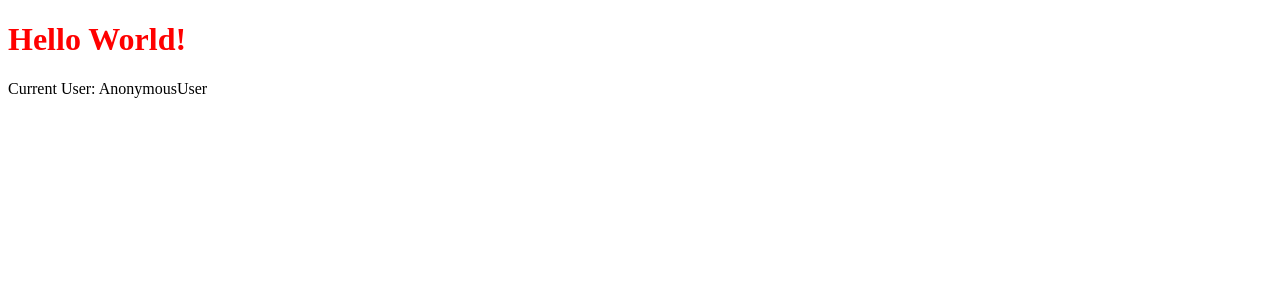
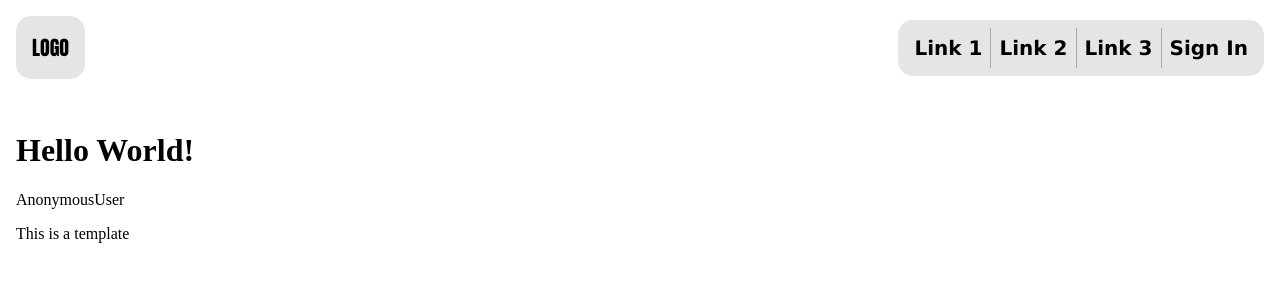
Before and after one commit to Nathan-Dachille/CP3407-Group-Project, a Django app: page / in a window 1280 px wide. Shown: the top 300 px of the page. Run offline with Django 5.2, Linux system fonts and the light colour scheme.

Commit message:
Add a basic navbar as an example for the Django templates

```diff
--- /dev/null
+++ b/src/static/css/default.css
@@ -0,0 +1,86 @@
+.flex {
+  display: flex;
+}
+
+.round {
+  border-radius: 15px;
+}
+
+.verdana-ss-20px {
+  font-family: 'Verdana', 'sans-serif';
+  font-size: 20px;
+  font-weight: 900;
+  color: black;
+}
+
+body {
+  margin: 0;
+}
+
+.logo {
+  display: inline-block;
+  margin: 1rem;
+  background: hsl(0 100% 0% / 0.1);
+  backdrop-filter: blur(1rem);
+  font-family: 'Impact', 'sans-serif';
+  font-size: 20px;
+  font-weight: 900;
+  color: black;
+  text-decoration: none;
+  padding: 1rem;
+}
+
+.content {
+  padding: 1rem;
+}
+
+.primary-header {
+  align-items: center;
+  justify-content: space-between;
+}
+
+.primary-navigation {
+  list-style: none;
+  padding: 0.5rem;
+  margin: 1rem;
+  align-items: center;
+
+  background: hsl(0 100% 0% / 0.1);
+  backdrop-filter: blur(1rem);
+}
+
+.primary-navigation li {
+  border-right: 1px solid darkgrey;
+  padding: 0.5rem;
+}
+
+.primary-navigation li:last-of-type {
+  border-right: none;
+  padding: 0.5rem;
+  border-radius: 15px;
+}
+
+.primary-navigation li:hover {
+  background-color: lightskyblue;
+}
+
+.primary-navigation a {
+  text-decoration: none;
+}
+
+@media (max-width: 40em) {
+  .primary-navigation {
+    margin: 0;
+    position: fixed;
+    inset: 0 0 0 40%;
+
+    flex-direction: column;
+    padding: 5em 1em;
+    border-radius: 15px 0 0 15px;
+  }
+
+  .primary-navigation li {
+    border-right: none;
+    border-radius: 15px;
+  }
+}
--- a/src/static/css/home.css
+++ /dev/null
@@ -1,3 +0,0 @@
-h1 {
-    color: red;
-}
--- a/src/templates/home.html
+++ b/src/templates/home.html
@@ -1,12 +1,7 @@
-<!DOCTYPE html>
-<html lang="en">
-<link rel="stylesheet" href="static/css/home.css">
-<head>
-    <meta charset="UTF-8">
-    <title>Hello World!</title>
-    </head>
-<body>
-<H1>Hello World!</H1>
-<p1> Current User: {{ request.user }}</p1>
-</body>
-</html>
+{% extends "navbar.html" %}
+
+{% block content %}
+<h1>Hello World!</h1>
+{{request.user}}
+<p>This is a template</p>
+{% endblock content %}
--- /dev/null
+++ b/src/templates/navbar.html
@@ -0,0 +1,44 @@
+<!DOCTYPE html>
+<title>Cleaning Website</title>
+{% load static %}
+<html>
+  <head>
+    <meta name="viewport" content="width=device-width, initial-scale=1">
+    <link rel="stylesheet" href="{% static '/css/default.css' %}">
+  </head>
+
+  <body>
+    <header class="primary-header flex">
+    <a href="#default" class="logo round">
+        LOGO
+      </a>
+      <nav>
+        <ul class="primary-navigation flex round">
+          <li><a class="verdana-ss-20px" href="#default">Link 1</a></li>
+          <li><a class="verdana-ss-20px" href="#default">Link 2</a></li>
+          <li><a class="verdana-ss-20px" href="#default">Link 3</a></li>
+          <li>
+            {% if user.is_authenticated %}
+            <a class="verdana-ss-20px" href="#profile">
+              Hello, {{user.username}}.
+            </a>
+            {% else %}
+            <a class="verdana-ss-20px" href="#signin">
+              Sign In
+            </a>
+            {% endif %}
+          </li>
+        </ul>
+      </nav>
+    </header>
+    <main class="content">
+
+      {% block content %}
+
+      {% endblock content %}
+
+    </main>
+
+    <!--  <script src="{% static '/js/navbar.js' %}"></script> </body> -->
+  </body>
+</html>
```
Also changed, not shown: 1 other file.
